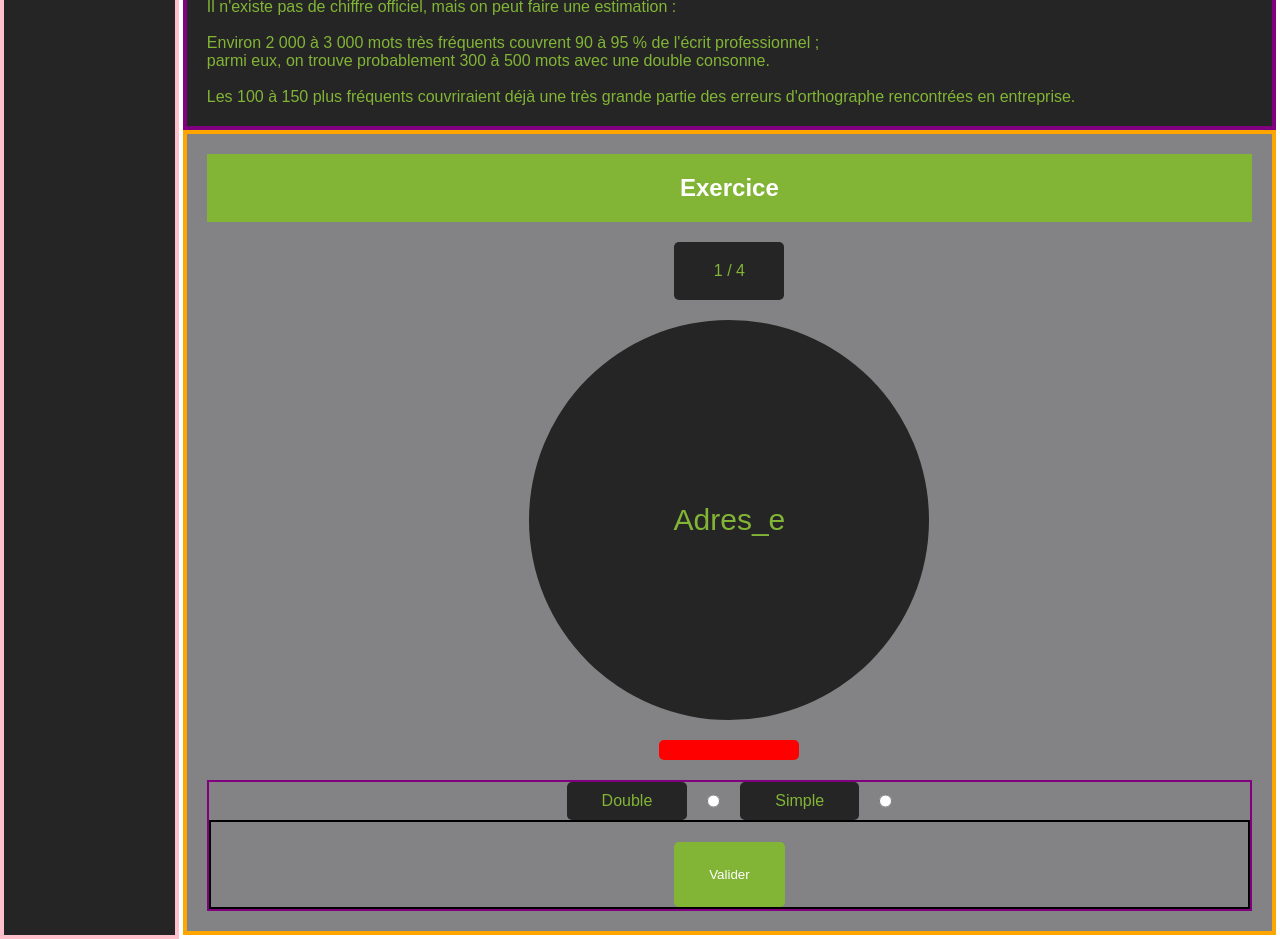
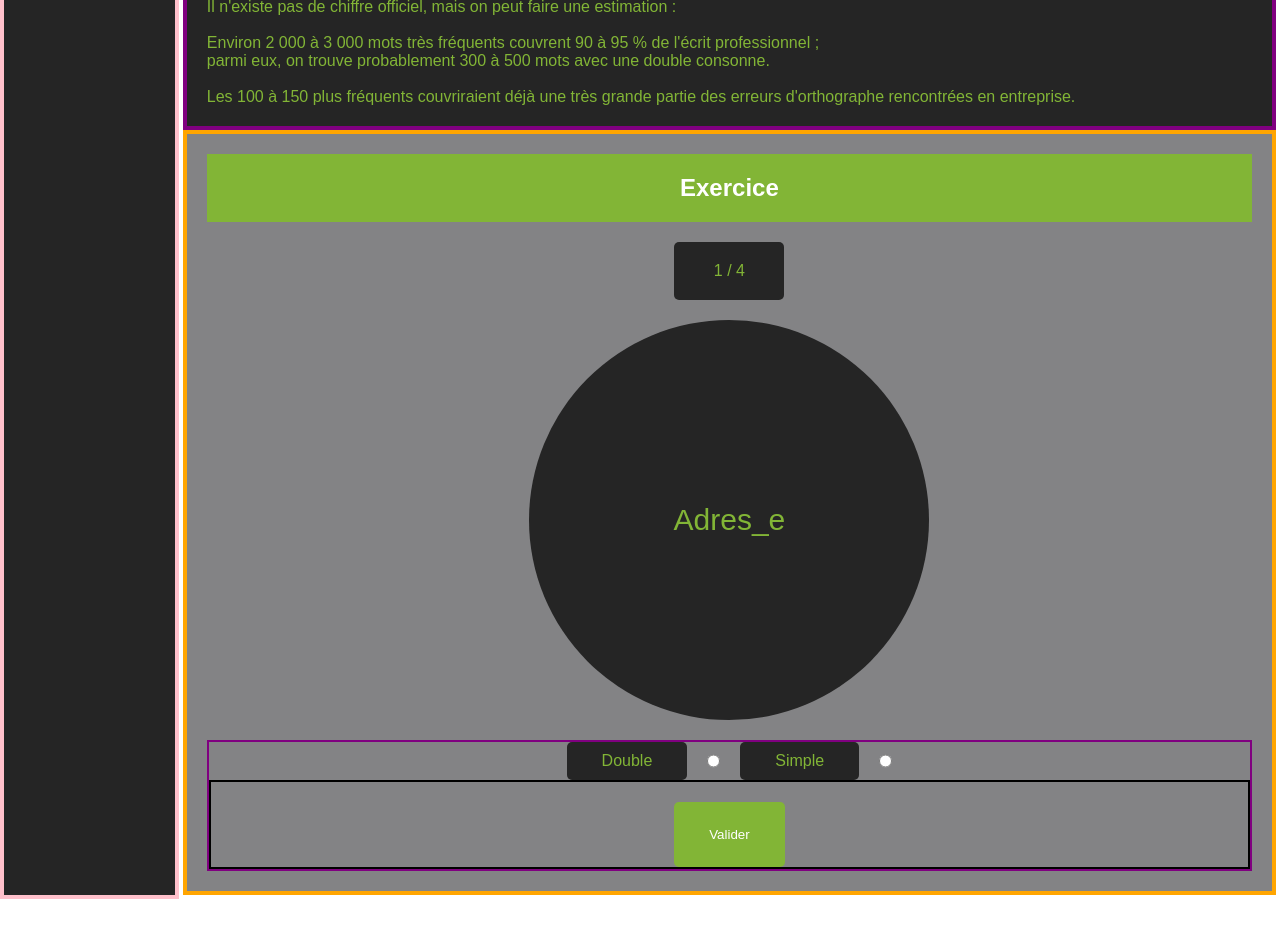
Before and after one commit to matthieuClio/LePrestigeFrancais-Front-end, a React (Vite) app: page /exercices in a window 1280 px wide. Shown: the part 600-1539 px from the top of the page. After the commit the page ends 1499 px from the top, so only its background shows below. Built offline with nearby package versions, Linux system fonts and the light colour scheme.

Commit message:
fix (Exercices.tsx): solve issue on the notification displayed with no content.

```diff
--- a/src/features/exercises/pages/Exercises.tsx
+++ b/src/features/exercises/pages/Exercises.tsx
@@ -130,9 +130,12 @@ export default function Exercises () {
                             </span>
                         </div>
 
-                        <div className={notification.answer ? 'exercises-pratice-notification background-color-secondary text-align-center' : 'exercises-pratice-notification background-color-error'}>
-                            {notification.text}
-                        </div>
+                        { // The notification is not display if it has no content
+                            notification.text &&
+                            <div className={notification.answer ? 'exercises-pratice-notification background-color-secondary text-align-center' : 'exercises-pratice-notification background-color-error'}>
+                                {notification.text}
+                            </div>
+                        }
 
                         <form onSubmit={checkAnswer} className="margin-top exercises-pratice-form">
                             <label htmlFor="radio-double" className="exercises-pratice-label margin-right background-color-primary color-secondary">
```
